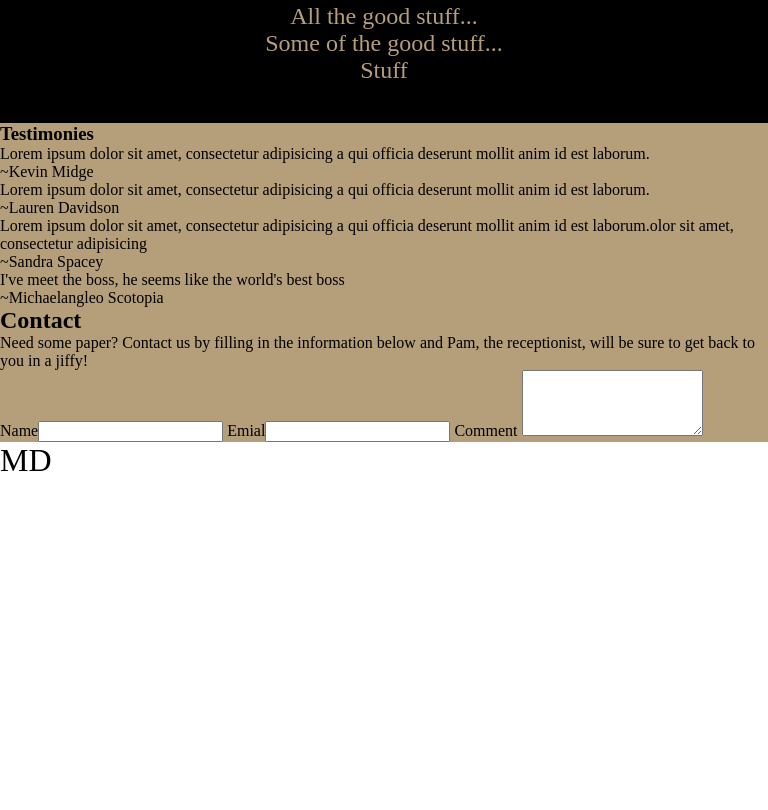
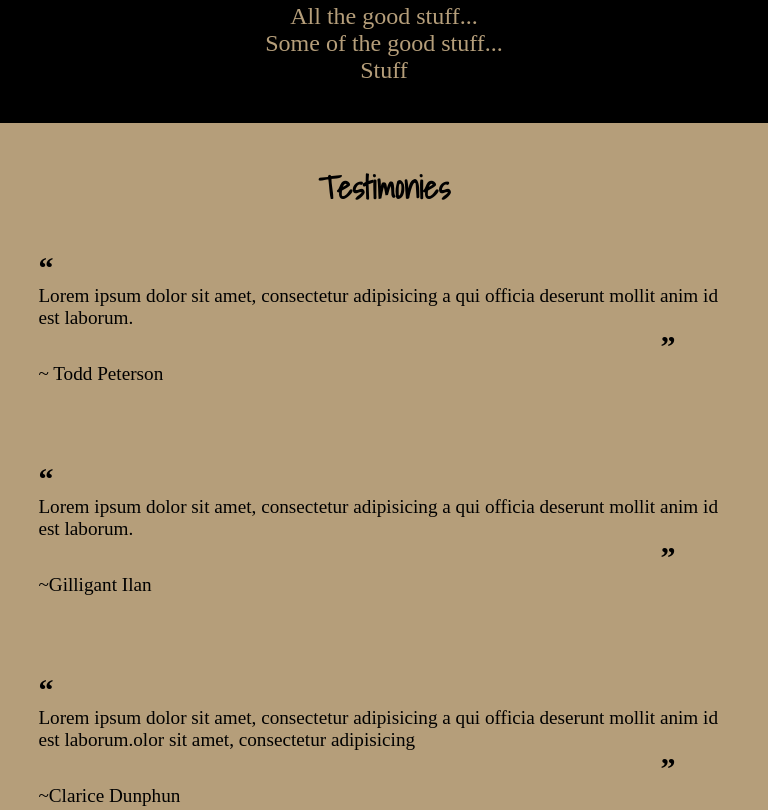
Before and after one commit to rlcoley/munder-difflin, a plain HTML site: page index.html in a window 768 px wide. Shown: the part 1798-2608 px from the top of the page. Before the commit the page ends 2318 px from the top, so only its background shows below. Drawn offline with Linux system fonts and the light colour scheme.

Commit message:
Testimonies section tablet display done

```diff
--- a/index.css
+++ b/index.css
@@ -338,7 +338,7 @@ html {
  }
 
  .product h3{
-   font-size: 200%
+   font-size: 200%;
  }
 
  .product_grid{
@@ -366,5 +366,43 @@ html {
  }
 
 
+ /* ===== testimonies section =====  */
+ .testimonies h3{
+   padding-top: 5%;
+   text-align: center;
+   font-family: 'Shadows Into Light', cursive;
+   font-size: 200%;
+   /* padding-bottom: 5% */
+
+ }
+
+ blockquote:before{
+   /* position: absolute; */
+   content: open-quote;
+   font-weight: bold;
+   font-size: 30px;
+
+ }
+
+ blockquote:after{
+   /* right: 0; */
+   content: close-quote;
+   font-weight: bold;
+   font-size: 30px;
+   margin-left: 90%;
+   /* right: 0px; */
+ }
+
+ .testimony{
+   padding: 5%;
+   font-size: 120%;
+ }
+
+ .four{
+   /* border: 2px solid; */
+   padding-bottom: 15%;
+ }
+
+
 
 }
--- a/index.html
+++ b/index.html
@@ -111,7 +111,7 @@
                 </p>
                 <!-- <br> -->
               </blockquote>
-              <span>~Kevin Midge</span>
+              <span>~ Todd Peterson</span>
             </div>
 
 
@@ -122,7 +122,7 @@
                 </p>
                 <!-- <br> -->
               </blockquote>
-              <span>~Lauren Davidson</span>
+              <span>~Gilligant Ilan</span>
             </div>
 
             <div class="testimony three">
@@ -132,7 +132,7 @@
                 </p>
                 <!-- <br> -->
               </blockquote>
-              <span>~Sandra Spacey</span>
+              <span>~Clarice Dunphun</span>
             </div>
 
             <div class="testimony four">
```
